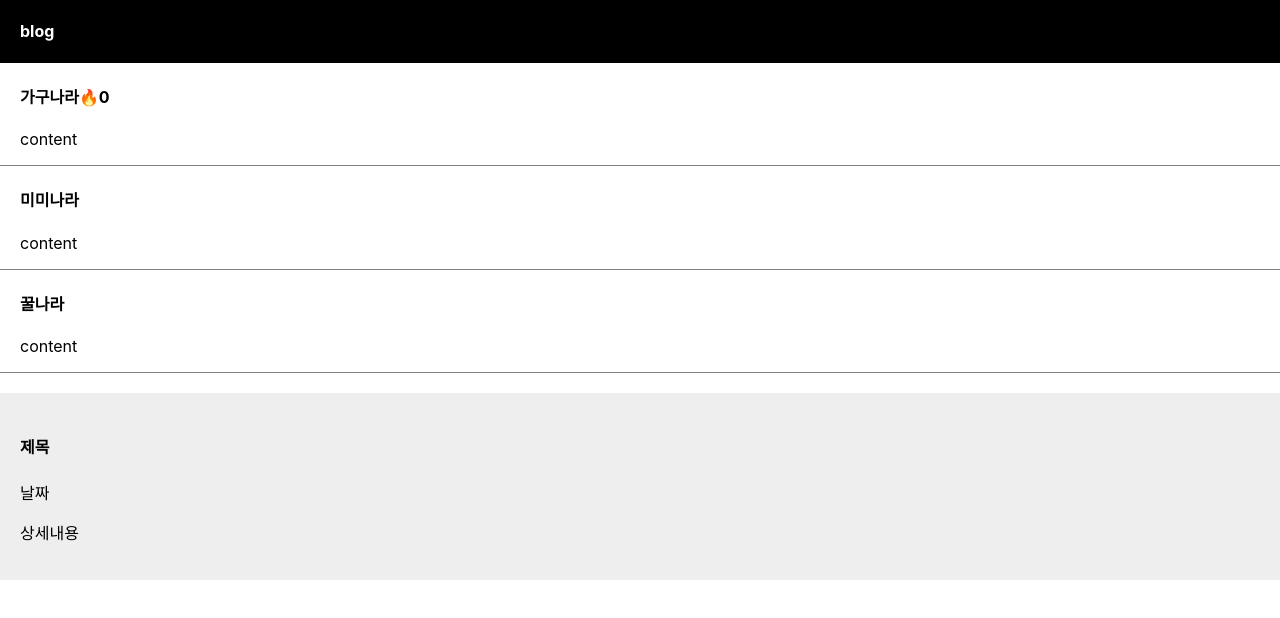
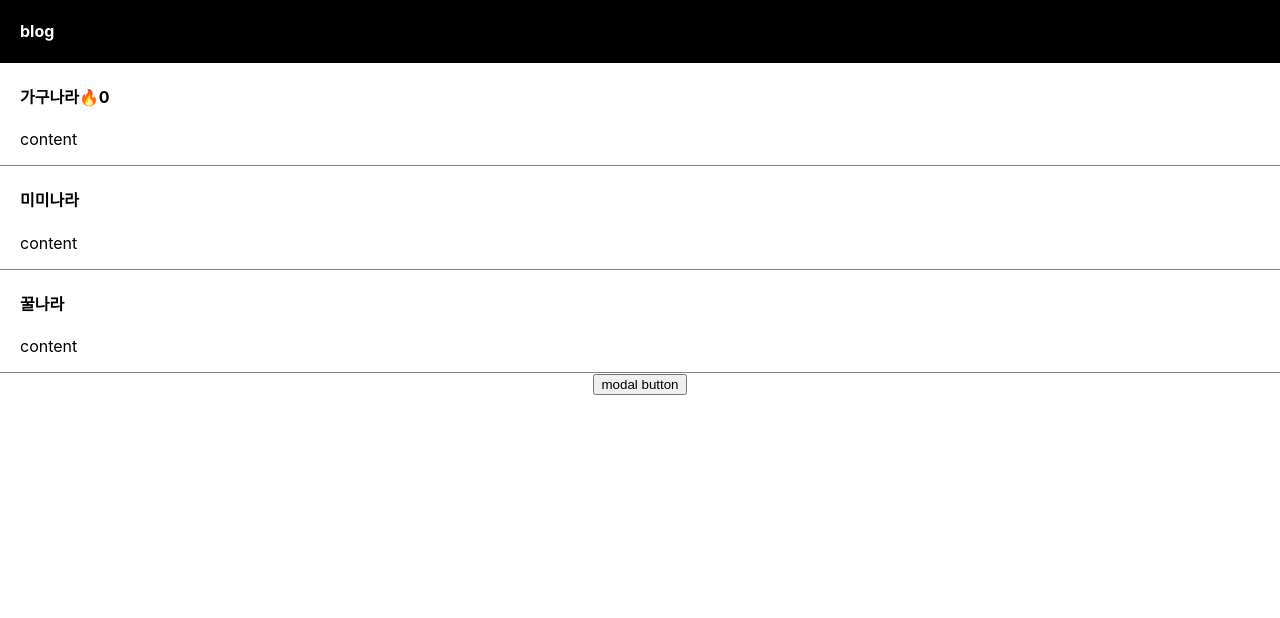
Before and after one commit to annasyun/TEST, a React (Create React App) app: page / in a window 1280 px wide. Shown: the top 618 px of the page. Built offline with nearby package versions, Linux system fonts and the light colour scheme.

Commit message:
feat: modal button

```diff
--- a/src/App.js
+++ b/src/App.js
@@ -4,6 +4,10 @@ import "./App.css";
 function App() {
   let [title, setTitle] = useState(["가구나라", "미미나라", "꿀나라"]);
   let [fire, setFire] = useState(0);
+  let [modal, setModal] = useState(false);
+  const handleModal = () => {
+    setModal(!modal);
+  };
 
   return (
     <div className="App">
@@ -32,7 +36,8 @@ function App() {
         <h4>{title[2]}</h4>
         <p>content</p>
       </div>
-      <Modal />
+      <button onClick={handleModal}>modal button</button>
+      {modal == true ? <Modal /> : null}
     </div>
   );
 }
```
